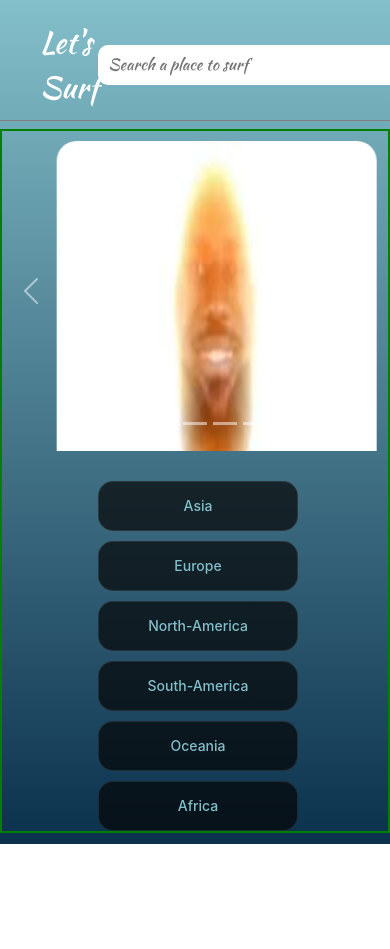
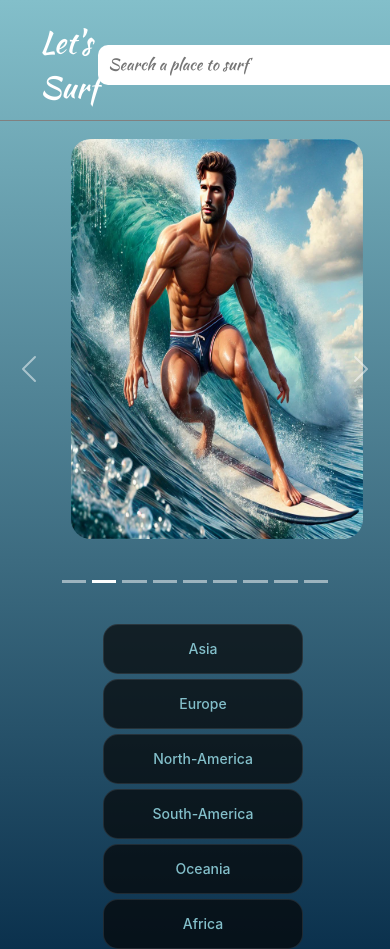
Before and after one commit to iliassJda/next-surf, a Next.js app: page / in a window 390 px wide. Before the commit the page ends 844 px from the top, so only its background shows below. Built offline with nearby package versions, Linux system fonts and the light colour scheme.

Commit message:
css changed and DS store

```diff
--- a/src/app/page.module.css
+++ b/src/app/page.module.css
@@ -112,7 +112,6 @@ a.secondary {
 
 .carousel{
   margin-top: 2%;
-  border: 2px solid green;
 }
 
 
--- a/src/components/carousel/bootstrapCarousel.tsx
+++ b/src/components/carousel/bootstrapCarousel.tsx
@@ -9,12 +9,18 @@ import Image from "next/image";
 import shunshine from "../../../public/sunshine.jpg"
 import pork from "../../../public/johnPork.jpg"
 import pork2 from "../../../public/images.jpg"
+import chadSurf from "../../../public/chadSurf.jpg"
+import sunSurf from "../../../public/sunSurf.jpg"
+import porkSurf from "../../../public/PorkSurf.jpg"
+import spot1 from "../../../public/spot1.jpg"
+import spot2 from "../../../public/spot2jpg.jpg"
+import spot3 from "../../../public/spot5.jpg"
 import prisma from "@/lib/db";
 
 export default function BootstrapCarousel({imageIndex} : {imageIndex: number}){
     const {bootstrap} = items;
     const [index, setIndex] = useState(0);
-    const imagePaths = [shunshine, pork, pork2, shunshine, pork, pork2]
+    const imagePaths = [chadSurf, sunSurf, porkSurf, spot1, spot2, spot3]
 
     const handleSelect = (selectedIndex: number, e: Record<string, unknown> | null) => {
         setIndex(selectedIndex);
--- a/src/components/carousel/carousel.module.css
+++ b/src/components/carousel/carousel.module.css
@@ -4,9 +4,9 @@
     display: block;
     margin-left: auto;
     margin-right: auto;
-    width: 83%;
+    width: 74%;
     border-radius: 20px;
-    height: 730px;
+    height: 630px;
 
 
   }
@@ -19,9 +19,9 @@
   }
 
 
-  @media screen and (max-width: 1024px){
+  @media screen and (max-width: 480px){
     .carouselItem{
-      height: 20rem;
+      height: 30rem;
     }
 
     .img {
@@ -29,9 +29,9 @@
       display: block;
       margin-left: auto;
       margin-right: auto;
-      width: 83%;
+      width: 75%;
       border-radius: 20px;
-      height: 430px;
+      height: 400px;
 
 
     }
--- a/src/components/contintsComp/main.module.css
+++ b/src/components/contintsComp/main.module.css
@@ -12,3 +12,18 @@
     margin-top: 10px;
 
 }
+
+
+@media screen and (max-width: 480px){
+  .buttonStyles{
+    margin-top: 10px;
+    display: flex;
+    flex-wrap: wrap;
+  }
+
+.continent{
+    margin-right: 0px;
+    margin-top: 5px;
+
+}
+}
```
Also changed, not shown: 1 other file (tests, documents, lock files or other folders).
